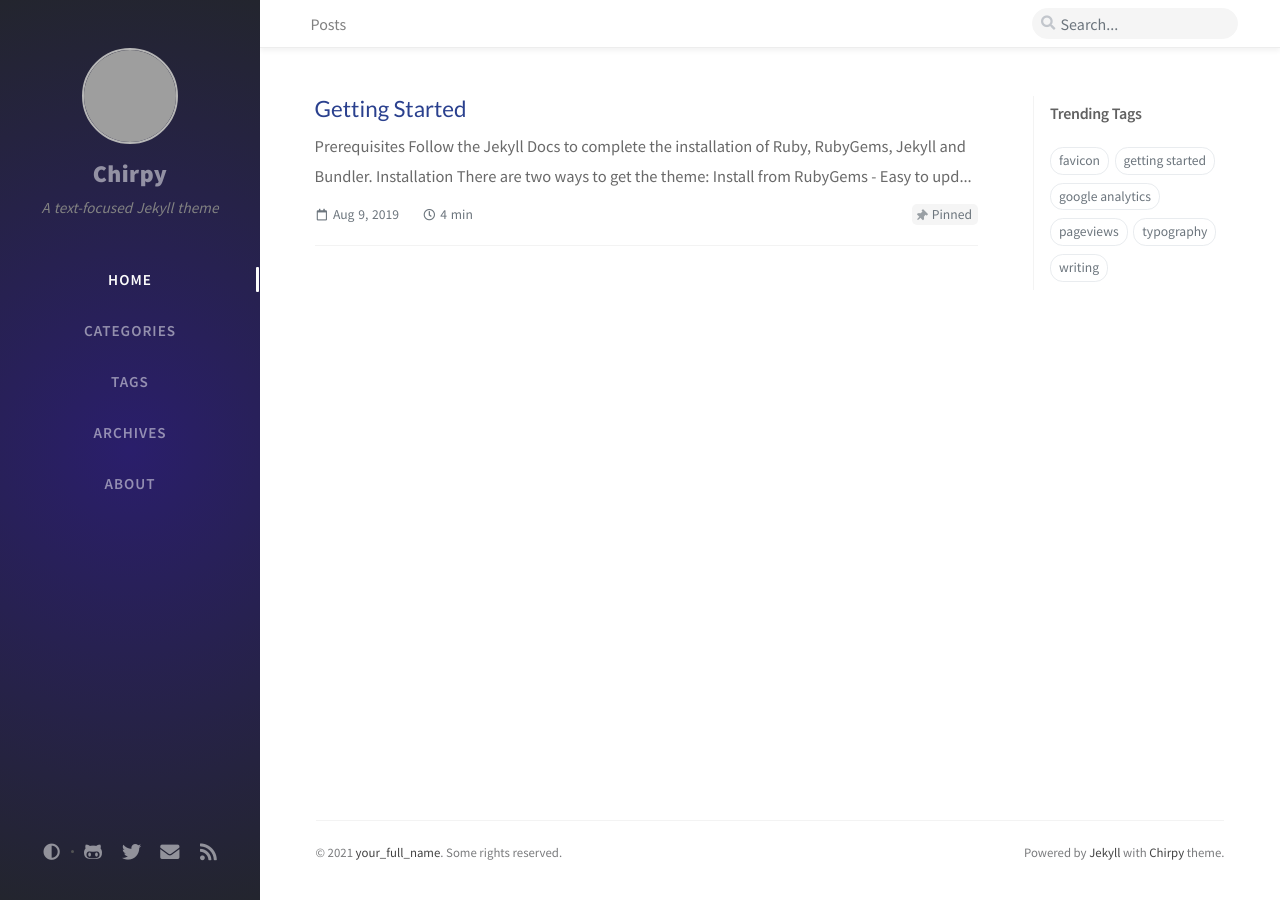
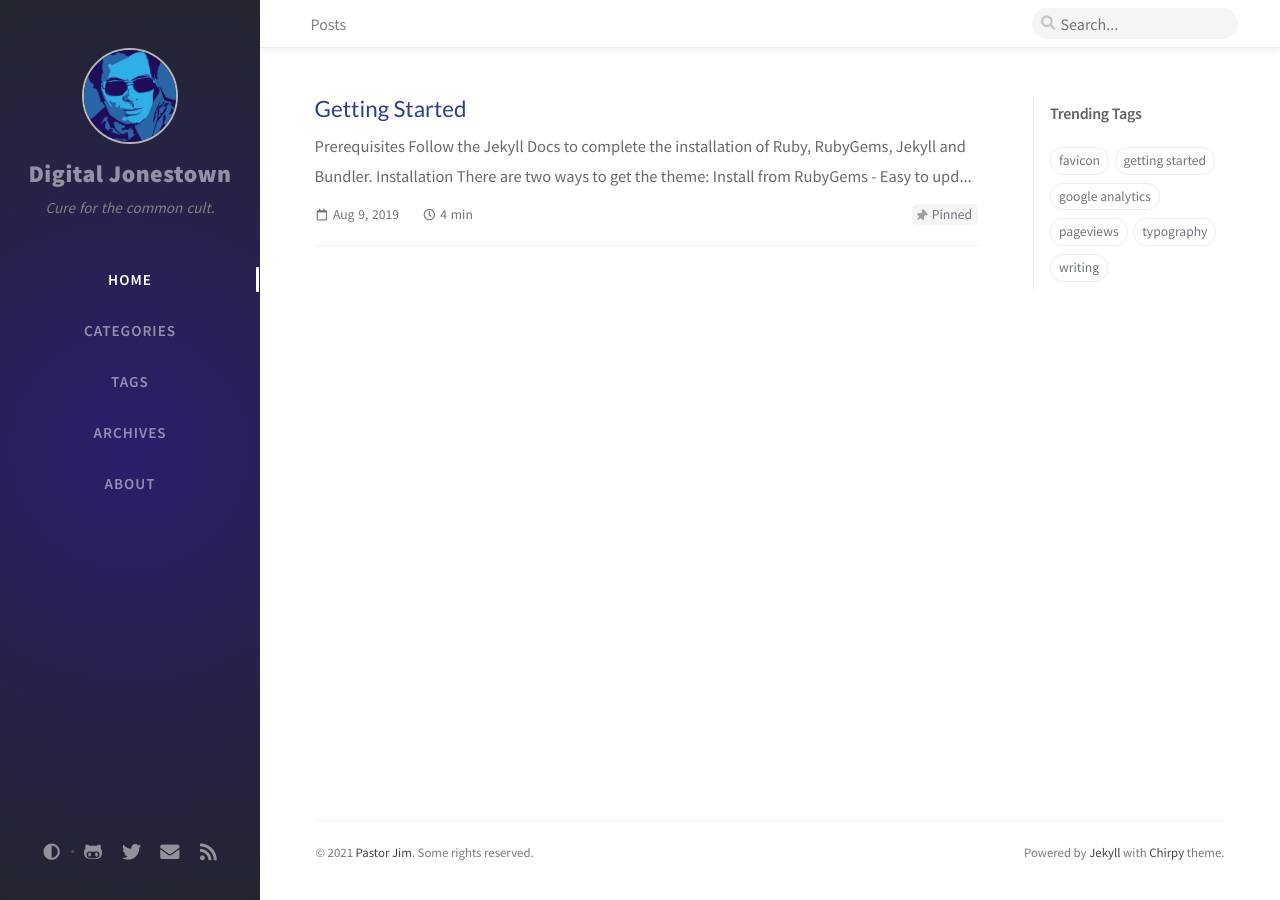
Before and after one commit to digitaljonestown/digitaljonestown.github.io, a Jekyll site: the page built from index.html, in a window 1280 px wide. Built offline with Jekyll 4.4.1, drawn with Linux system fonts in a browser that asks for light colours; nearby versions of some CDN libraries; comment, search, counter and statistics services are not loaded; grey boxes are pictures that could not be loaded.

Commit message:
avatar + some changes

```diff
--- a/_config.yml
+++ b/_config.yml
@@ -15,33 +15,31 @@ timezone: Asia/Shanghai
 
 # jekyll-seo-tag settings › https://github.com/jekyll/jekyll-seo-tag/blob/master/docs/usage.md
 # --------------------------
-title: Chirpy                          # the main title
+title: Digital Jonestown                          # the main title
 
-tagline: A text-focused Jekyll theme   # it will display as the sub-title
+tagline: Cure for the common cult.
 
 description: >-                        # used by seo meta and the atom feed
-  A minimal, portfolio, sidebar,
-  bootstrap Jekyll theme with responsive web design
-  and focuses on text presentation.
+  Cure for the common cult.
 
 # fill in the protocol & hostname for your site, e.g., 'https://username.github.io'
-url: ''
+url: 'https://digitaljonestown.com'
 
 github:
-  username: github_username             # change to your github username
+  username: digitaljonestown             # change to your github username
 
 twitter:
-  username: twitter_username            # change to your twitter username
+  username: digijonestown            # change to your twitter username
 
 social:
   # Change to your full name.
   # It will be displayed as the default author of the posts and the copyright owner in the Footer
-  name: your_full_name
-  email: example@doamin.com             # change to your email address
+  name: Pastor Jim
+  email: milkernation@gmail.com             # change to your email address
   links:
     # The first element serves as the copyright owner's link
-    - https://twitter.com/username      # change to your twitter homepage
-    - https://github.com/username       # change to your github homepage
+    - https://twitter.com/digijonestown      # change to your twitter homepage
+    - https://github.com/digitaljonestown       # change to your github homepage
     # Uncomment below to add more social links
     # - https://www.facebook.com/username
     # - https://www.linkedin.com/in/username
@@ -77,7 +75,7 @@ theme_mode:   # [light|dark]
 img_cdn: ''
 
 # the avatar on sidebar, support local or CORS resources
-avatar: https://cdn.jsdelivr.net/gh/cotes2020/chirpy-images/commons/avatar.jpg
+avatar: /assets/img/avatar.jpg
 
 # boolean type, the global switch for ToC in posts.
 toc: true
```
Also changed, not shown: assets/img/avatar.jpg (added).
